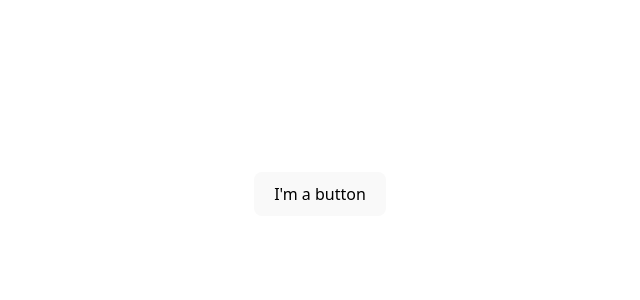
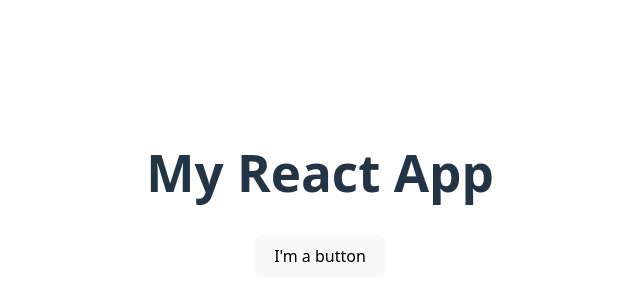
Before and after one commit to sofialatina/appdev1, a React (Vite) app in the folder react-quickstart/: page / in a window 1280 px wide. Shown: the part 206-506 px from the top of the page, without its empty margins (320-960 px from the left). Built offline with nearby package versions, Linux system fonts and the light colour scheme.

Commit message:
Done creating and nesting components

```diff
--- a/react-quickstart/src/App.jsx
+++ b/react-quickstart/src/App.jsx
@@ -6,4 +6,11 @@ function MyButton() {
   )
 }
 
-export default MyButton
+export default function MyApp() {
+  return (
+    <div>
+      <h1>My React App</h1>
+      <MyButton />
+    </div>
+  )
+}
```
